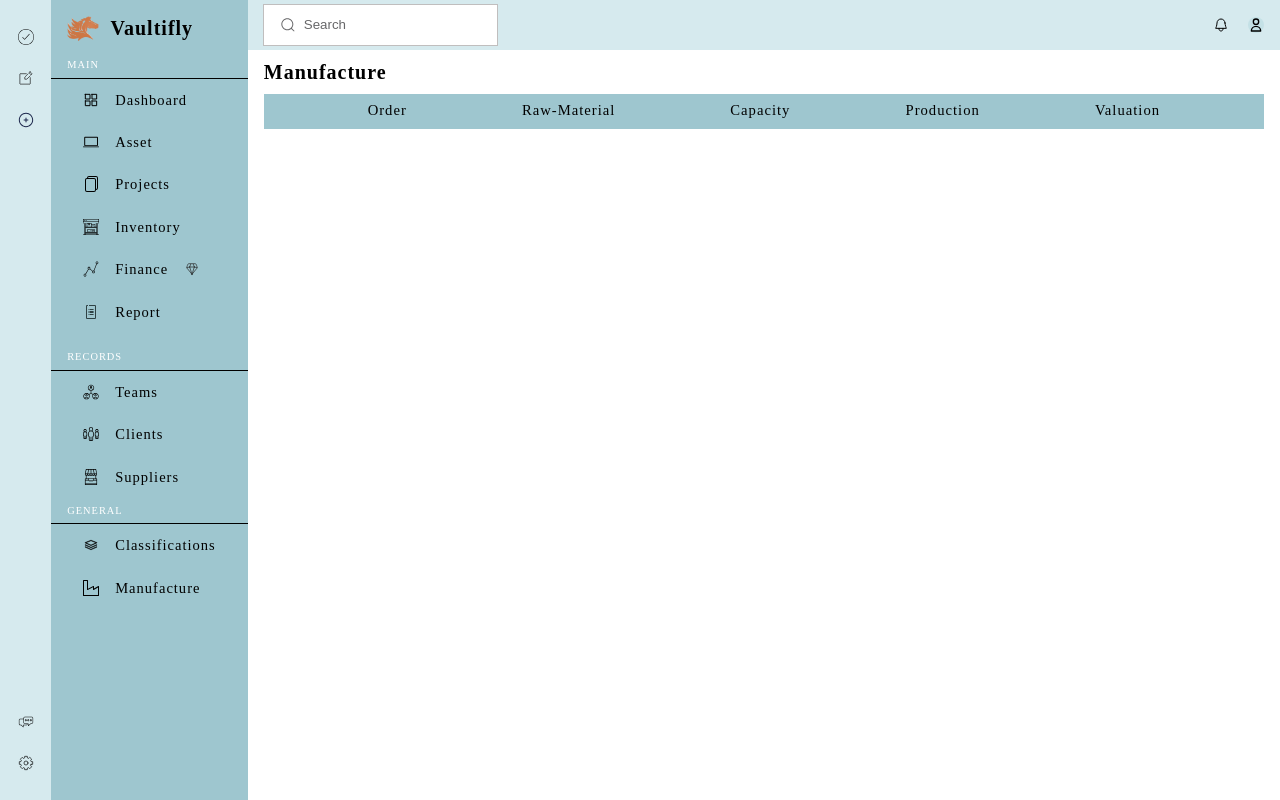
After one commit to souravdas007123/Vaultifly--Django, a Django app: page /manufacture/ in a window 1280 px wide. The commit adds this page. Run offline with Django 5.2, Linux system fonts and the light colour scheme.

Commit message:
update maNUFACTURE

```diff
--- a/base/static/base/css/base.css
+++ b/base/static/base/css/base.css
@@ -302,7 +302,7 @@ button:hover{
     justify-content:left;
     align-items: center;
     gap: 1rem;
-    padding: 0.8rem var(--medium-spacing);
+    padding: 0.7rem var(--medium-spacing);
     margin: 2px 0;
     /* background-color: bisque; */
     color:var(--heading-color-b);
@@ -959,6 +959,10 @@ button:hover{
 }
 .inventory_add_navbar input{
     padding: 0.7rem;
+
+}
+.inventory_add_navbar .input_field_dropdown {
+    padding:0.7rem;
 }
 .inventory_container_flex{
     grid-template-columns: auto 1fr;
--- a/page_html/templates/page_html/inventory_purchase.html
+++ b/page_html/templates/page_html/inventory_purchase.html
@@ -8,10 +8,13 @@
             <input type="text" name="username" id="username" placeholder="Search">
         </div>
 
+        <div class="inventory_add_navbar">
+            <input type="date" name="username" id="username" placeholder="dd-mm-yy">
+        </div>
+
         <a href="{% url 'inventoryinput' %}">
             <button>Add Bill</button>
         </a>
-
 
     </div>
     <div class="inventory_data_contain">
--- a/page_html/templates/page_html/inventory_sale.html
+++ b/page_html/templates/page_html/inventory_sale.html
@@ -8,7 +8,13 @@
             <input type="text" name="username" id="username" placeholder="Search">
         </div>
 
+        <div class="inventory_add_navbar">
+            <input type="date" name="username" id="username" placeholder="dd-mm-yy">
+        </div>
+
+        <a href="{% url 'inventorybilling' %}">
         <button>Create</button>
+        </a>
     </div>
     <div class="inventory_data_contain">
         <div class="table-container">
--- /dev/null
+++ b/page_html/templates/page_html/manufacture.html
@@ -0,0 +1,33 @@
+{% extends "base/base.html" %}
+
+{% block heading %}Manufacture{% endblock heading %}
+
+{% block navigation_tab %}
+
+<a href="{% url 'classificationlocation' %}">
+<div class="content_navigation_link">Order</div>
+<span></span>
+</a>
+
+<a href="{% url 'classificationunit' %}">
+<div class="content_navigation_link">Raw-Material</div>
+<span></span>
+</a>
+
+<a href="{% url 'classificationunit' %}">
+<div class="content_navigation_link">Capacity</div>
+<span></span>
+</a>
+
+<a href="{% url 'classificationstatus' %}">
+<div class="content_navigation_link">Production</div>
+<span></span>
+</a>
+
+<a href="{% url 'classificationstatus' %}">
+<div class="content_navigation_link">Valuation</div>
+<span></span>
+</a>
+
+
+{% endblock navigation_tab %}
--- a/page_html/templates/page_html/sidebar_main_contain.html
+++ b/page_html/templates/page_html/sidebar_main_contain.html
@@ -415,6 +415,14 @@
         <div class="sidebar_navigation_heading"><p>Classifications</p></div>
       </a>
     </div>
+    <div class="sidebar_navigation_container">
+      <a href="{% url 'manufacture' %}" class="sidebar_navigation">
+        <div class="sidebar_icon">
+        <svg fill="#000000" viewBox="0 0 16 16" id="factory-16px" xmlns="http://www.w3.org/2000/svg"><g id="SVGRepo_bgCarrier" stroke-width="0"></g><g id="SVGRepo_tracerCarrier" stroke-linecap="round" stroke-linejoin="round"></g><g id="SVGRepo_iconCarrier"> <path id="Path_109" data-name="Path 109" d="M-6.5,16h-15a.5.5,0,0,1-.5-.5V.5a.5.5,0,0,1,.5-.5h4a.5.5,0,0,1,.5.5V8.691l5.276-2.638a.5.5,0,0,1,.487.022A.5.5,0,0,1-11,6.5V8.617l4.243-2.546a.5.5,0,0,1,.5-.006A.5.5,0,0,1-6,6.5v9A.5.5,0,0,1-6.5,16ZM-21,15H-7V7.383l-4.243,2.546a.5.5,0,0,1-.5.006A.5.5,0,0,1-12,9.5V7.309l-5.276,2.638a.5.5,0,0,1-.487-.022A.5.5,0,0,1-18,9.5V1h-3Z" transform="translate(22)"></path> </g></svg>
+        </div>
+        <div class="sidebar_navigation_heading"><p>Manufacture</p></div>
+      </a>
+    </div>
     {% comment %} <div class="sidebar_navigation_container upgrade">
       <a href="" class="sidebar_navigation">
         <div class="sidebar_icon">
--- a/page_html/urls.py
+++ b/page_html/urls.py
@@ -1,5 +1,5 @@
 from django.urls import path
-from page_html.views import home,asset,assetoverview,assetcapture,assetcapturehardwarecontain,assetcapturelicensecontain,assetcapturecorelicensecontain,assetcapturesoftwarecontain,project,projectoverview,projectworkspace,finance,inventory,inventoryoverview,inventorysummery,inventorystock,inventoryproduct,inventorypurchase,inventorysale,inventoryreturn,inventorybilling,inventoryinput,report,team,teamoverviews,teamlistviews,teamadd,clients,clientsoverviews,clientslistviews,clientsadd,suppliers,suppliersoverview,supplierlistview,supplieradd,classification,classificationlocation,classificationunit,classificationstatus,classificationcategory,setting,support,taskglobal,notesglobal,uploadglobal,settingprofile,settingpassword,settingnotification,settingauthentication,forgetpassword,validity
+from page_html.views import home,asset,assetoverview,assetcapture,assetcapturehardwarecontain,assetcapturelicensecontain,assetcapturecorelicensecontain,assetcapturesoftwarecontain,project,projectoverview,projectworkspace,finance,inventory,inventoryoverview,inventorysummery,inventorystock,inventoryproduct,inventorypurchase,inventorysale,inventoryreturn,inventorybilling,inventoryinput,report,team,teamoverviews,teamlistviews,teamadd,clients,clientsoverviews,clientslistviews,clientsadd,suppliers,suppliersoverview,supplierlistview,supplieradd,classification,classificationlocation,classificationunit,classificationstatus,classificationcategory,manufacture,setting,support,taskglobal,notesglobal,uploadglobal,settingprofile,settingpassword,settingnotification,settingauthentication,forgetpassword,validity
 urlpatterns = [
     path('', home,name='home'),
     path('asset/', asset,name='asset'),
@@ -41,6 +41,7 @@ urlpatterns = [
     path('classificationunit/', classificationunit,name='classificationunit'),
     path('classificationstatus/', classificationstatus,name='classificationstatus'),
     path('classificationcategory/', classificationcategory,name='classificationcategory'),
+    path('manufacture/', manufacture,name='manufacture'),
     path('setting/', setting,name='setting'),
     path('settingprofile/', settingprofile,name='settingprofile'),
     path('settingpassword/', settingpassword,name='settingpassword'),
--- a/page_html/views.py
+++ b/page_html/views.py
@@ -121,6 +121,9 @@ def classificationstatus(request):
 def classificationcategory(request):
     return render(request,'page_html/classifications_category.html')
 
+def manufacture(request):
+    return render(request,'page_html/manufacture.html')
+
 def setting(request):
     return render(request,'page_html/setting.html')
 
```
Also changed, not shown: page_html/templates/page_html/inventory_input.html (+14 -1 lines), page_html/templates/page_html/inventory_return.html (+84 -7 lines).
